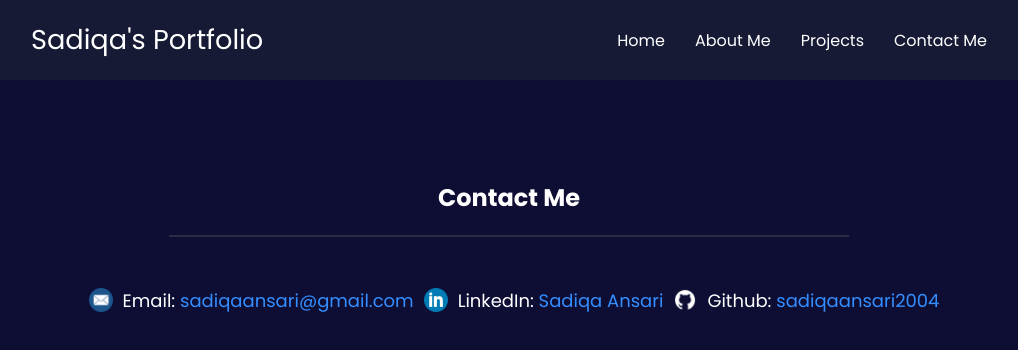
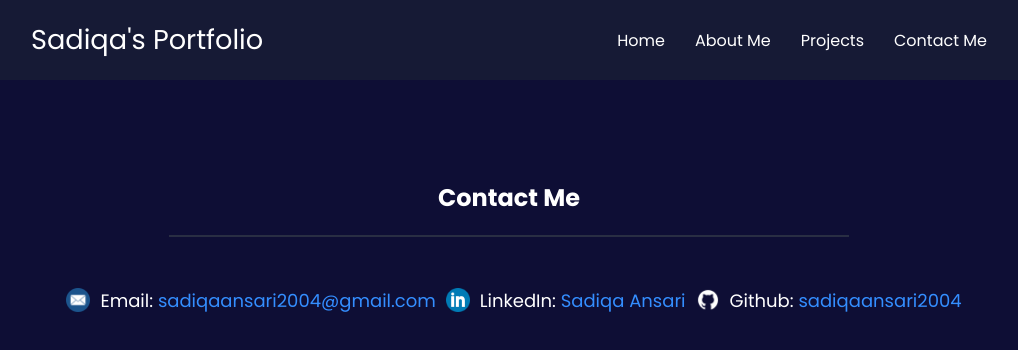
Before and after one commit to sadiqaansari2004/portfolio-website, a plain HTML site: page contactMe.html in a window 1280 px wide. Shown: the whole page, without its empty margins (131-1149 px from the left). Drawn offline with Linux system fonts and the light colour scheme.

Commit message:
Fixed resume link issue and email id

```diff
--- a/contactMe.html
+++ b/contactMe.html
@@ -136,7 +136,7 @@
     <div class="contact-details">
         <div class="contact-item">
             <img src="images/email.webp" alt="Email Icon" class="icon" />
-            <span>Email: <a href="mailto:sadiqaansari@gmail.com">sadiqaansari@gmail.com</a></span>
+            <span>Email: <a href="mailto:sadiqaansari2004@gmail.com">sadiqaansari2004@gmail.com</a></span>
         </div>
 
         <div class="contact-item">
```
Also changed, not shown: about.html (+1 -1 lines), projects.html (+1 -0 lines).
